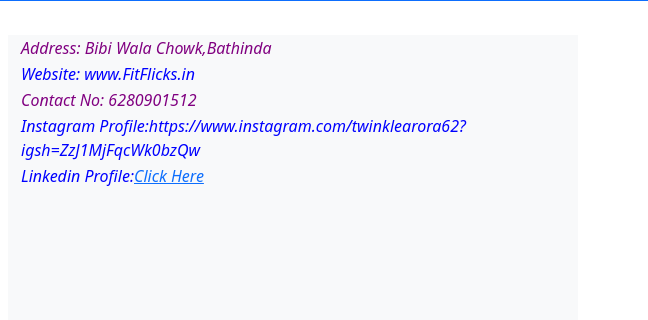
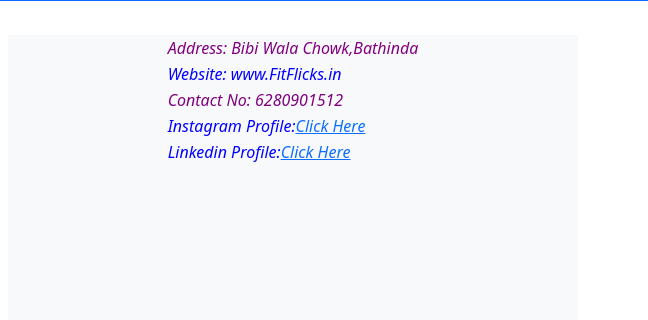
Before and after one commit to ashima-17/pro, a website: page public/index.html in a window 1280 px wide. Shown: the part 1859-2179 px from the top of the page, 632-1280 px from the left. Drawn offline with nearby package versions, Linux system fonts and the light colour scheme.

Commit message:
Update index.html

```diff
--- a/public/index.html
+++ b/public/index.html
@@ -847,7 +847,7 @@
                                 </tr>
                                 <tr>
                                     <td style="color:blue; font-style: italic;">
-                                        Instagram Profile:https://www.instagram.com/twinklearora62?igsh=ZzJ1MjFqcWk0bzQw
+                                        Instagram Profile:<a href="https://www.instagram.com/twinklearora62?igsh=ZzJ1MjFqcWk0bzQw/">Click Here</a>
 
 
 
```
